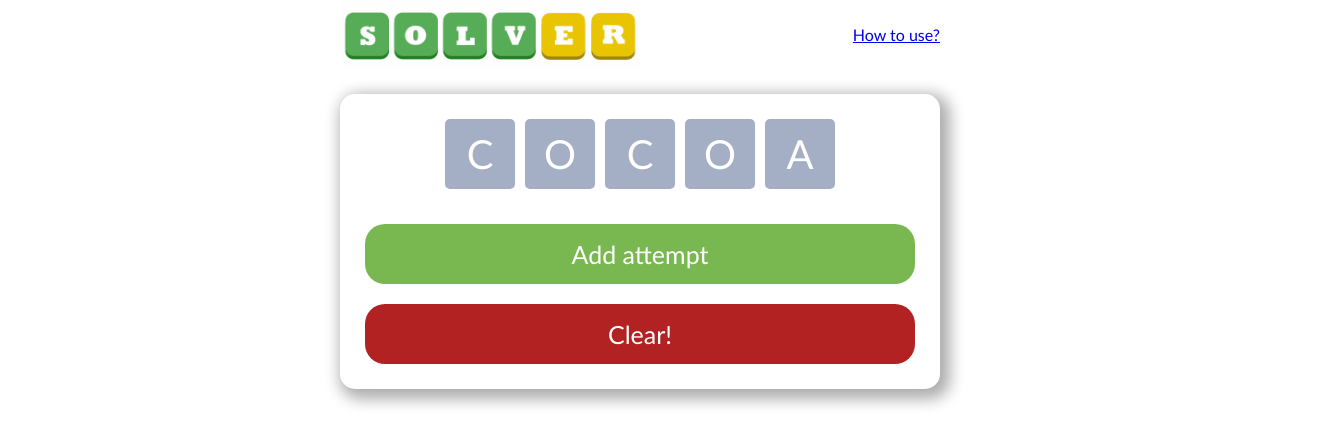
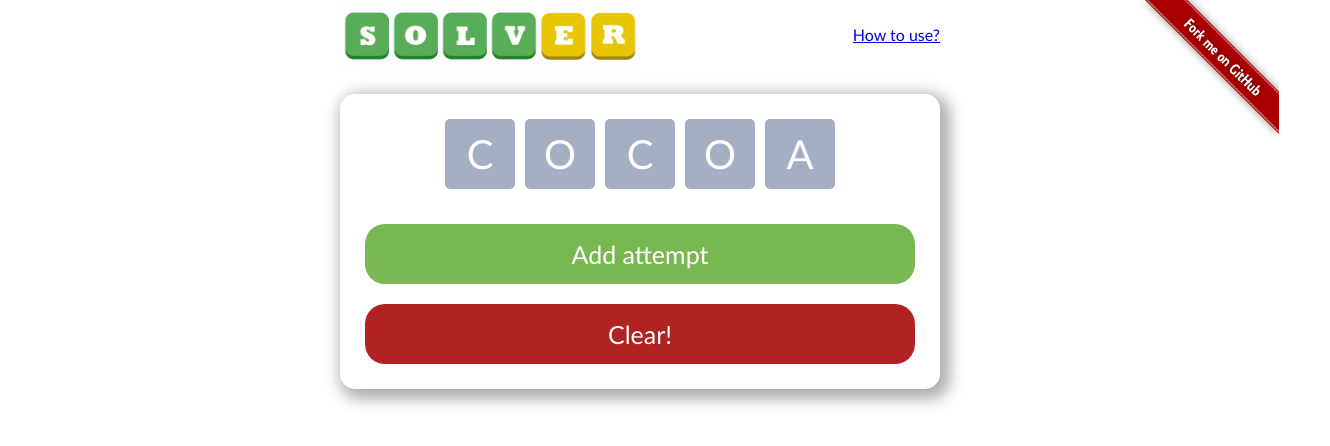
Before and after one commit to artus/wordle-solver, a plain HTML site: page index.html in a window 1280 px wide. Shown: the whole page, 1330 px wide, since content can reach past the window. Drawn offline with Linux system fonts and the light colour scheme.

Commit message:
Added fork button and screenshot

```diff
--- a/css/styles.css
+++ b/css/styles.css
@@ -11,6 +11,17 @@ body {
   max-width: 600px;
   margin: 50px auto;
   margin-top: 0;
+}
+
+#fork-link {
+  position: absolute;
+  top: 0;
+  right: -50px;
+}
+
+#fork-link {
+  width: 200px;
+  height: 200px;
 }
 
 header {
--- a/index.html
+++ b/index.html
@@ -8,6 +8,7 @@
 </head>
 
 <body>
+  <a id="fork-link" href="https://github.com/artus"><img src="./img/fork.png" alt="Fork me on GitHub!"></a>
   <header>
     <img src="./img/logo.png">
     <a href="https://youtu.be/DWwfntvjvjY">How to use?</a>
```
Also changed, not shown: img/fork.png (added), img/screenshot.png (added), 1 other file.
